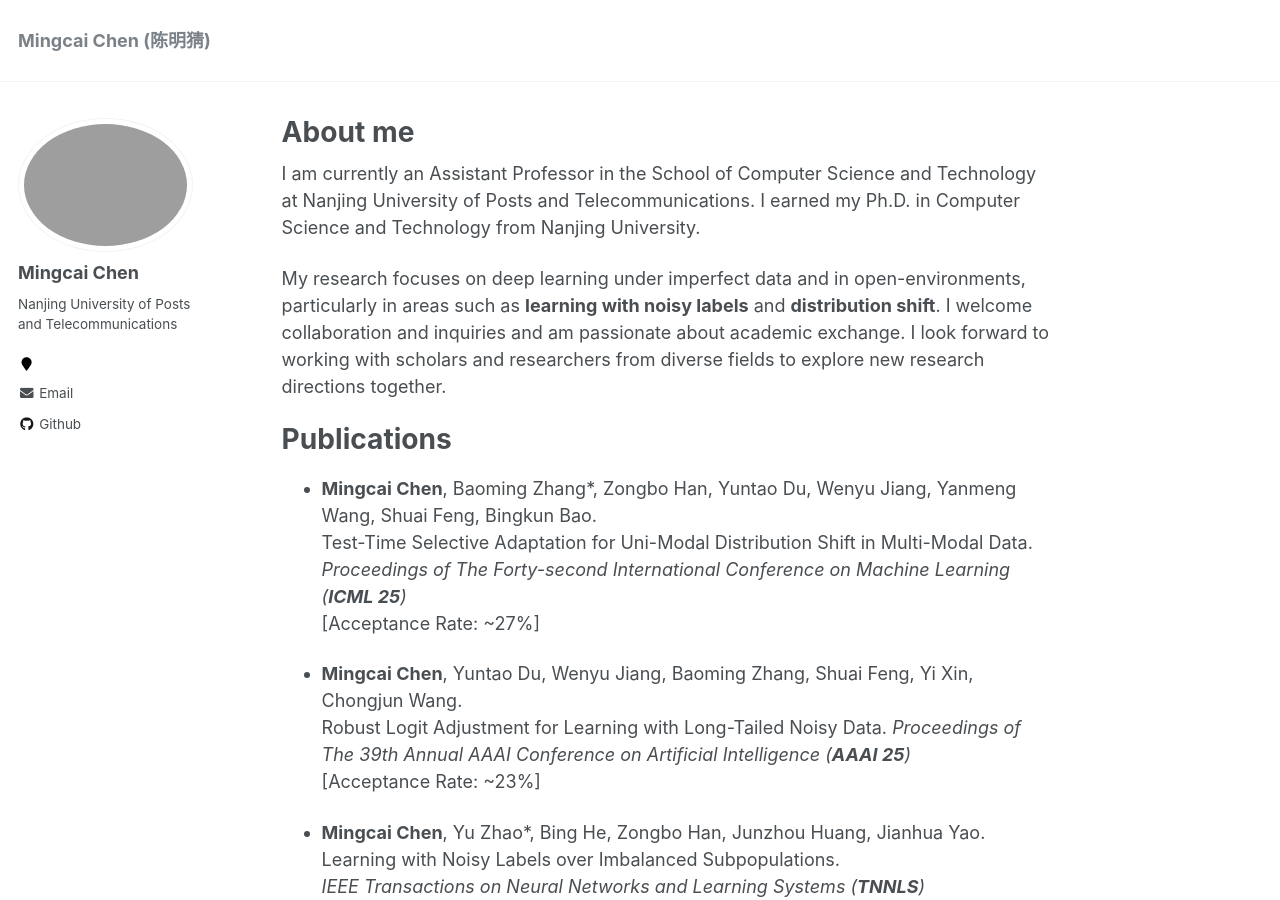
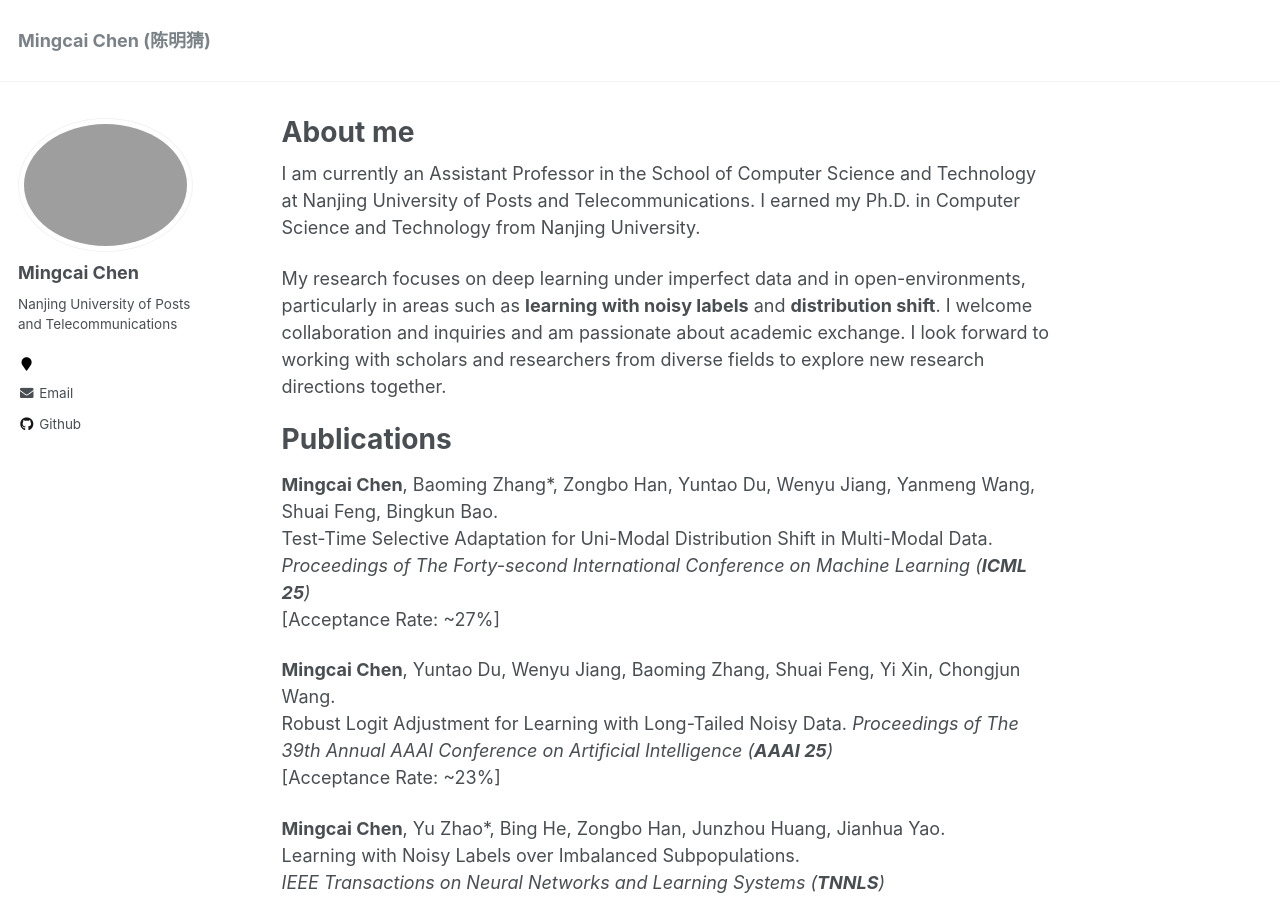
Before and after one commit to chenmc1996/chenmc1996.github.io, a Jekyll site: the page built from _pages/about.md, in a window 1280 px wide and 900 px high. Built offline with Jekyll 4.4.1, drawn with Linux system fonts in a browser that asks for light colours.

```diff
--- a/_pages/about.md
+++ b/_pages/about.md
@@ -19,57 +19,57 @@ My research focuses on deep learning under imperfect data and in open-environmen
 Publications
 ======
 
-- **Mingcai Chen**, Baoming Zhang\*, Zongbo Han, Yuntao Du, Wenyu Jiang, Yanmeng Wang, Shuai Feng, Bingkun Bao.
+**Mingcai Chen**, Baoming Zhang\*, Zongbo Han, Yuntao Du, Wenyu Jiang, Yanmeng Wang, Shuai Feng, Bingkun Bao.
 Test-Time Selective Adaptation for Uni-Modal Distribution Shift in Multi-Modal Data.
 *Proceedings of The Forty-second International Conference on Machine Learning (**ICML 25**)*
 [Acceptance Rate: ~27%]
 
-- **Mingcai Chen**, Yuntao Du, Wenyu Jiang, Baoming Zhang, Shuai Feng, Yi Xin, Chongjun Wang.
+**Mingcai Chen**, Yuntao Du, Wenyu Jiang, Baoming Zhang, Shuai Feng, Yi Xin, Chongjun Wang.
 Robust Logit Adjustment for Learning with Long-Tailed Noisy Data.
 *Proceedings of The 39th Annual AAAI Conference on Artificial Intelligence (**AAAI 25**)*
 [Acceptance Rate: ~23%]
 
-- **Mingcai Chen**, Yu Zhao\*, Bing He, Zongbo Han, Junzhou Huang, Jianhua Yao.
+**Mingcai Chen**, Yu Zhao\*, Bing He, Zongbo Han, Junzhou Huang, Jianhua Yao.
 Learning with Noisy Labels over Imbalanced Subpopulations.
 *IEEE Transactions on Neural Networks and Learning Systems (**TNNLS**)*
 
 
-- **Mingcai Chen**, Yu Zhao\*, Bing He, Zhonghuang Wang, Jianhua Yao.
+**Mingcai Chen**, Yu Zhao\*, Bing He, Zhonghuang Wang, Jianhua Yao.
 A Noisy-Label-Learning Formulation for Immune Repertoire Classification and Disease-Associated Immune Receptor Sequence Identification.
 *Proceedings of The 32nd International Joint Conference on Artificial Intelligence (**IJCAI'23**)*.
 [Acceptance Rate: ~15%]
 
-- **Mingcai Chen**, Hao Cheng, Yuntao Du, Ming Xu, Wenyu Jiang, Chongjun Wang.
+**Mingcai Chen**, Hao Cheng, Yuntao Du, Ming Xu, Wenyu Jiang, Chongjun Wang.
 Two Wrongs Don't Make a Right: Combating Confirmation Bias in Learning with Label Noise.
 *Proceedings of the 37th AAAI Conference on Artificial Intelligence (**AAAI'23**)*.
 [Acceptance Rate: ~20%]
 
-- **Mingcai Chen**, Yuntao Du , Yi zhang, Shuwei Qian, and Chongjun Wang.
+**Mingcai Chen**, Yuntao Du , Yi zhang, Shuwei Qian, and Chongjun Wang.
 Semi-Supervised Learning with Multi-Head Co-Training.
 *Proceedings of the 36th AAAI Conference on Artificial Intelligence (**AAAI'22**)*.
 [Acceptance Rate: ~15%]
 
-- **Mingcai Chen**, Yang Li, Yi-Heng Zhu, Fang Ge, Dong-Jun Yu.
+**Mingcai Chen**, Yang Li, Yi-Heng Zhu, Fang Ge, Dong-Jun Yu.
 SSCpred: Single-Sequence-Based Protein Contact Prediction Using Deep Fully Convolutional Network.
 *Journal of Chemical Information and Modeling (**JCIM**)*
 
-- Wenyu Jiang, Hao Cheng, **MingCai Chen**, Chongjun Wang, Hongxin Wei.
+Wenyu Jiang, Hao Cheng, **MingCai Chen**, Chongjun Wang, Hongxin Wei.
 DOS: Diverse Outlier Sampling for Out-of-Distribution Detection.
 Accepted by *the 12nd International Conference on Learning Representations (**ICLR'24**)*
 
-- Wenyu Jiang, Yuxin Ge, Hao Cheng, **Mingcai Chen**, Shuai Feng, Yuxin Ge, Chongjun Wang.
+Wenyu Jiang, Yuxin Ge, Hao Cheng, **Mingcai Chen**, Shuai Feng, Yuxin Ge, Chongjun Wang.
 READ: Aggregating Reconstruction Error into Out-of-distribution Detection.
 *Proceedings of the 37th AAAI Conference on Artificial Intelligence (**AAAI'23**)*.
 
-- Baoming Zhang, Ming Xu, **Mingcai Chen**, Mingyuan Chen, Chongjun Wang.
+Baoming Zhang, Ming Xu, **Mingcai Chen**, Mingyuan Chen, Chongjun Wang.
 CopGAT: Co-propagation Self-supervised Graph Attention Network.
 *In Proceedings of ISPA 2022*.
 
-- Shuai Feng, Wenyu Jiang, **Mingcai Chen**, Yuntao Du, Hao Cheng, Chongjun Wang.
+Shuai Feng, Wenyu Jiang, **Mingcai Chen**, Yuntao Du, Hao Cheng, Chongjun Wang.
 CESED: Exploiting Hyperspherical Predefined Evenly-Distributed Class Centroids for OOD Detection.
 *In Proceedings of SDM 2023*.
 
-- Yuntao Du, Juan Jiang, Hongtao Luo, Haiyang Yang, **Mingcai Chen**, Chongjun Wang.
+Yuntao Du, Juan Jiang, Hongtao Luo, Haiyang Yang, **Mingcai Chen**, Chongjun Wang.
 Bidirectional View based Consistency Regularization for Semi-Supervised Domain Adaptation.
 *Transactions on Machine Learning Research*.
 
```
